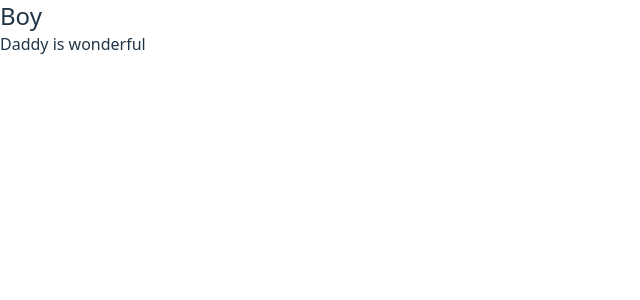
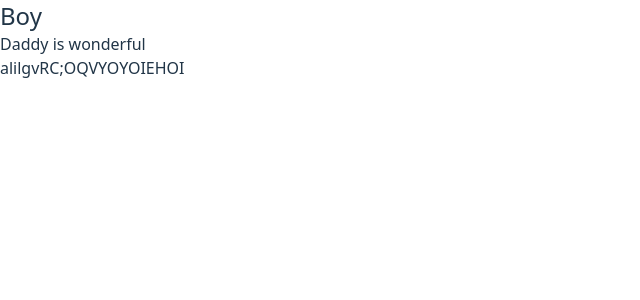
Before and after one commit to Opex-Interns/TeamX-News-Dashboard, a React (Vite) app: page / in a window 1280 px wide. Shown: the top 300 px of the page, without its empty margins (0-640 px from the left). Built offline with nearby package versions, Linux system fonts and the light colour scheme.

Commit message:
Added new lines of code to Hero

```diff
--- a/src/Components/Hero.jsx
+++ b/src/Components/Hero.jsx
@@ -4,6 +4,7 @@ function Hero() {
   return (
     <div>
       <h1>Daddy is wonderful</h1>
+      <h2>alilgvRC;OQVYOYOIEHOI</h2>
     </div>
   )
 }
```
